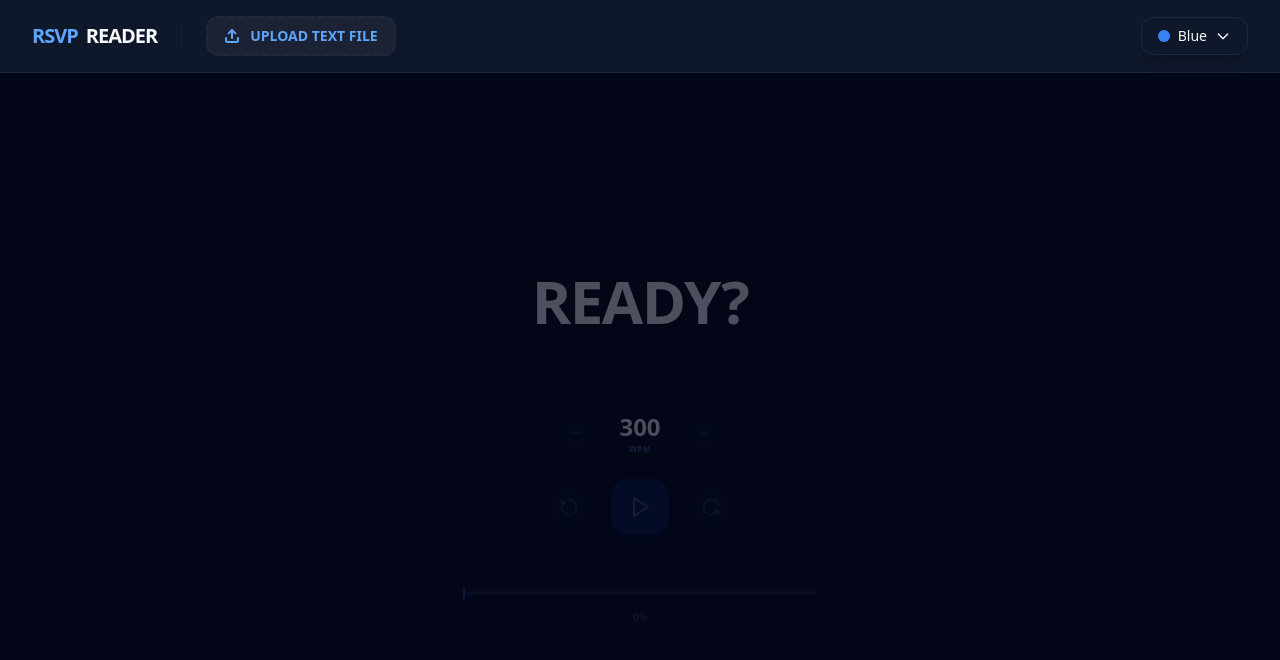
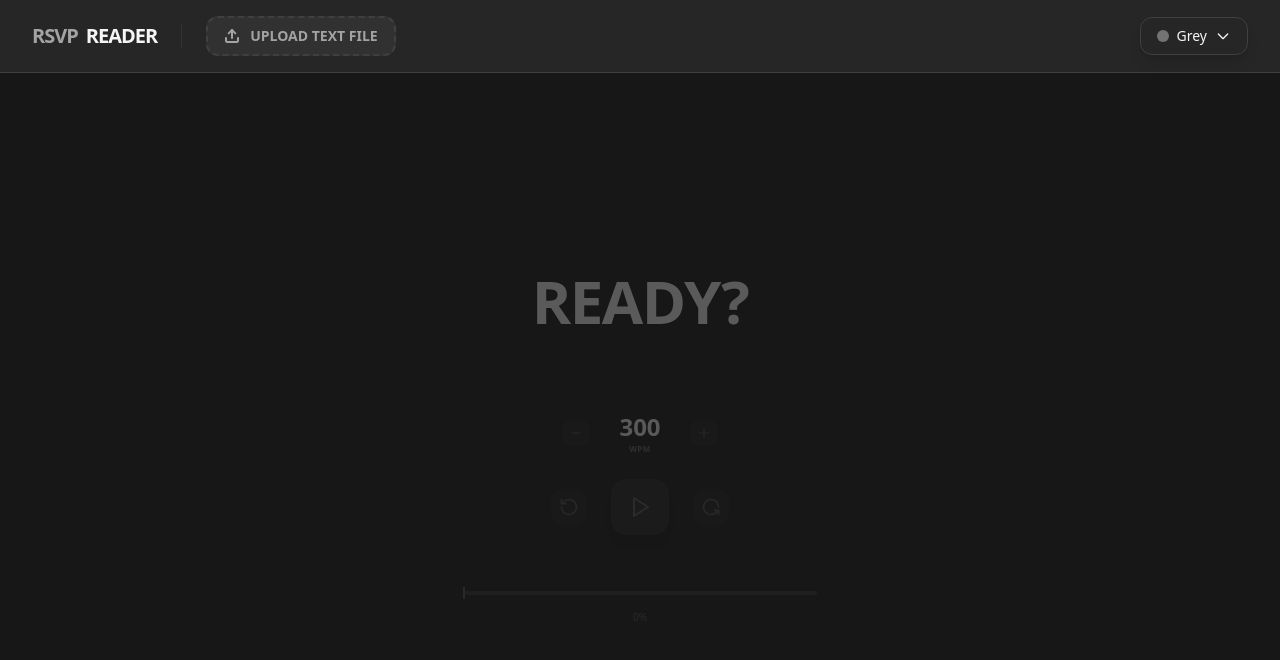
Before and after one commit to shambhuj12/rsvp, a React (Vite) app: page / in a window 1280 px wide. Shown: the top 660 px of the page. Built offline with nearby package versions, Linux system fonts and the light colour scheme.

Commit message:
Grey color by default

```diff
--- a/src/App.jsx
+++ b/src/App.jsx
@@ -136,7 +136,7 @@ export default function App() {
     const [isPlaying, setIsPlaying] = useState(false);
     const [wpm, setWpm] = useState(300);
     const [fileName, setFileName] = useState('');
-    const [theme, setTheme] = useState('blue');
+    const [theme, setTheme] = useState('grey');
     const [isThemeOpen, setIsThemeOpen] = useState(false);
     const intervalRef = useRef(null);
 
```
